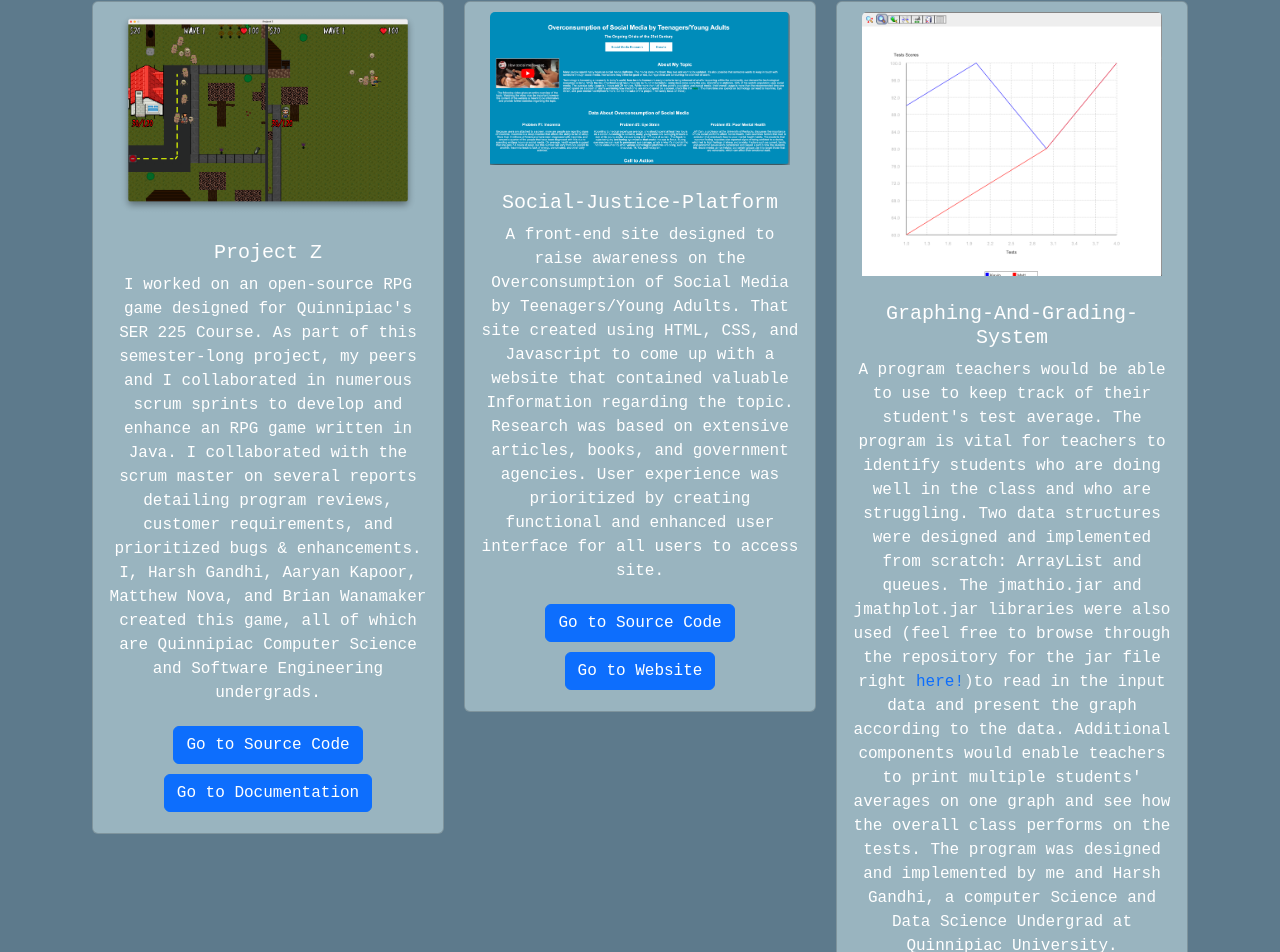
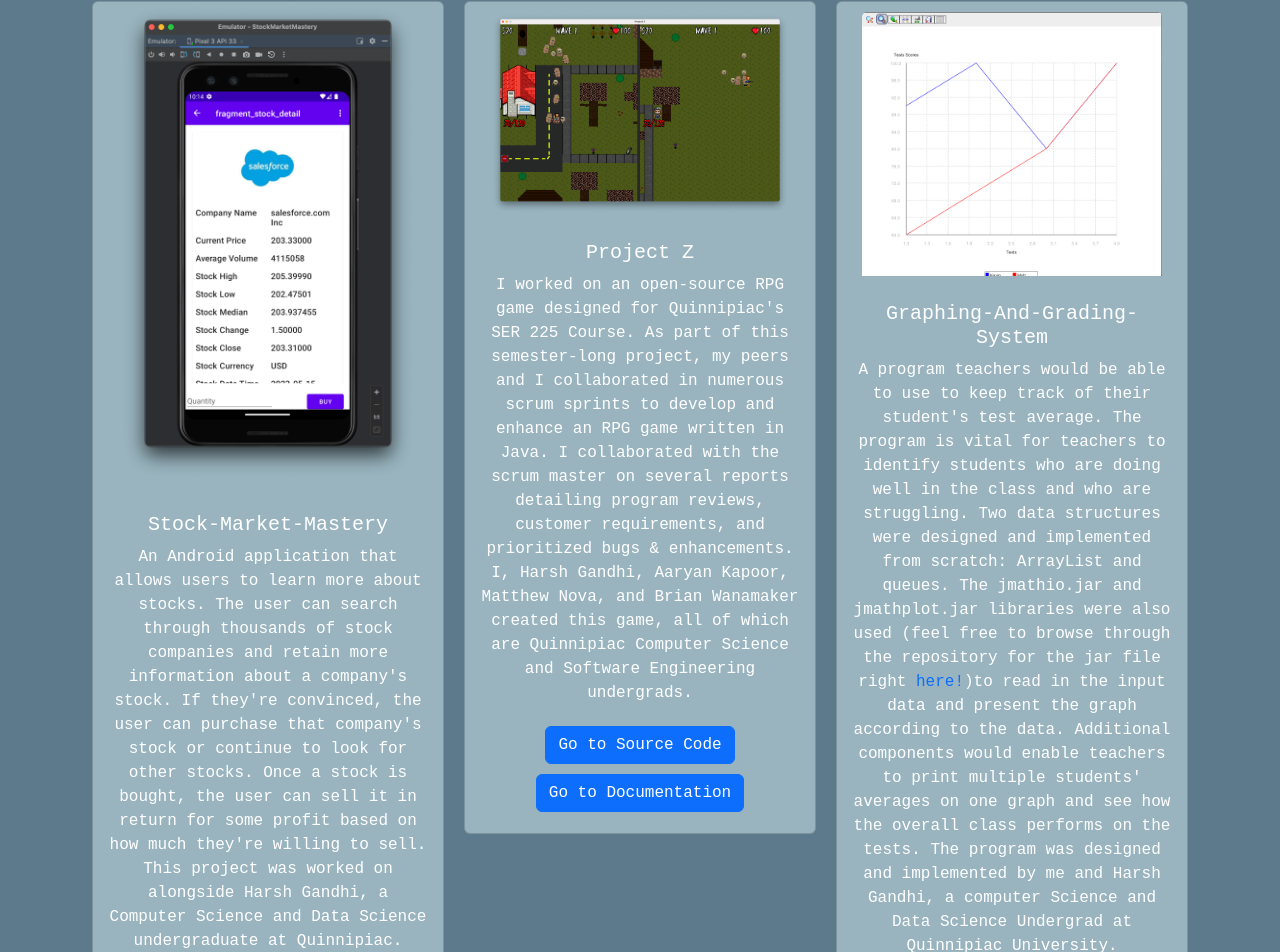
Before and after one commit to kevin-rodri/kevin-rodri.github.io, a React (Vite) app: page / in a window 1280 px wide. Shown: the part 1896-2848 px from the top of the page. Built offline with nearby package versions, Linux system fonts and the light colour scheme.

Commit message:
added Android project

```diff
--- a/src/components/Footer.jsx
+++ b/src/components/Footer.jsx
@@ -17,7 +17,7 @@
         <a href="https://www.linkedin.com/in/kevin-rodri/" target="_blank">
           <Image src={whiteLinkedin} className="icon" alt="LinkedIn" />
         </a>
-        <a href="https://drive.google.com/file/d/1xovxpCdUc7eNEOCFclQ4DwrMjAtbRKkq/view?usp=sharing" target="_blank">
+        <a href="https://drive.google.com/file/d/1Bis3sXeeFwdJSsrIQzyvPTJ5lbiErydT/view?usp=sharing" target="_blank">
           <Image src={whiteResume} className="icon" alt="Resume" />
         </a>
         <a href="mailto: krodriguezg203@gmail.com">
--- a/src/components/Projects.jsx
+++ b/src/components/Projects.jsx
@@ -1,7 +1,7 @@
 import { Container, Row, Col, Card, Button } from 'react-bootstrap';
 import { Image } from 'react-bootstrap';
 import projectZ from '../photos/project-z.png';
-import socialJustice from '../photos/socialJustice.png';
+import stockMarket from "../photos/StockMarketMastery.png"
 import graph from '../photos/graph.png';
 import { Link } from "react-router-dom";
 function Projects() {
@@ -14,30 +14,29 @@
 
   <Container>
     <Row className="g-0 text-center">
+    <Col >
+        <div className="card">
+        <Image src={stockMarket}  className="card-img-top mx-auto" alt="Stock-Market-Mastery" />
+          <div className="card-body">
+            <h5 className="card-title" style={{ textAlign: "center" }}>Stock-Market-Mastery</h5>
+            <p className="card-text">
+            An Android application that allows users to learn more about stocks. The user can search through thousands of stock companies and retain more information about a company's stock. If they're convinced, the user can purchase that company's stock or continue to look for other stocks. Once a stock is bought, the user can sell it in return for some profit based on how much they're willing to sell. This project was worked on alongside Harsh Gandhi, a Computer Science and Data Science undergraduate at Quinnipiac.
+            </p>
+            <a href= "https://github.com/GandhiHarsh2003/Stock-Market-Mastery" className="btn btn-primary btn-spacing" id='btn-boot'>Go to Source Code</a>
+          </div>
+        </div>
+      </Col>
       <Col>
         <div className="card">
         <Image src={projectZ} className="card-img-top mx-auto" style={{ margin: "10px" }} alt="Project Z" />
           <div className="card-body">
             <h5 className="card-title">Project Z</h5>
-            <p className="card-text">
+          <p className="card-text">
               I worked on an open-source RPG game designed for Quinnipiac's SER 225 Course. As part of this semester-long project, my peers and I collaborated in numerous scrum sprints to develop and enhance an RPG game written in Java. I collaborated with the scrum master on several reports detailing program reviews, customer requirements, and prioritized bugs & enhancements. I, Harsh Gandhi, Aaryan Kapoor, Matthew Nova, and Brian Wanamaker created this game, all of which are Quinnipiac Computer Science and Software Engineering undergrads.
             </p>
             <a href="https://github.com/kevin-rodri/ZombieLand" className="btn btn-primary btn-spacing" id='btn-boot'>Go to Source Code</a>
             <a href="https://a-r-t.github.io/SER225-Project-Website/semesters/fall2022/teams/project-z"  id='btn-boot' className="btn btn-primary btn-spacing">Go to Documentation</a>
 
-          </div>
-        </div>
-      </Col>
-      <Col >
-        <div className="card">
-        <Image src={socialJustice}  className="card-img-top mx-auto" style={{ margin: "10px" }} alt="Social-Justice-Platform" />
-          <div className="card-body">
-            <h5 className="card-title" style={{ textAlign: "center" }}>Social-Justice-Platform</h5>
-            <p className="card-text">
-              A front-end site designed to raise awareness on the Overconsumption of Social Media by Teenagers/Young Adults. That site created using HTML, CSS, and Javascript to come up with a website that contained valuable Information regarding the topic. Research was based on extensive articles, books, and government agencies. User experience was prioritized by creating functional and enhanced user interface for all users to access site.
-            </p>
-            <a href="https://github.com/kevin-rodri/SocialJusticeSite" className="btn btn-primary btn-spacing" id='btn-boot'>Go to Source Code</a>
-            <a href="https://kevin-rodri.github.io/SocialJusticeSite/" className="btn btn-primary btn-spacing" id='btn-boot'>Go to Website</a>
           </div>
         </div>
       </Col>
```
Also changed, not shown: src/photos/StockMarketMastery.png (added).
